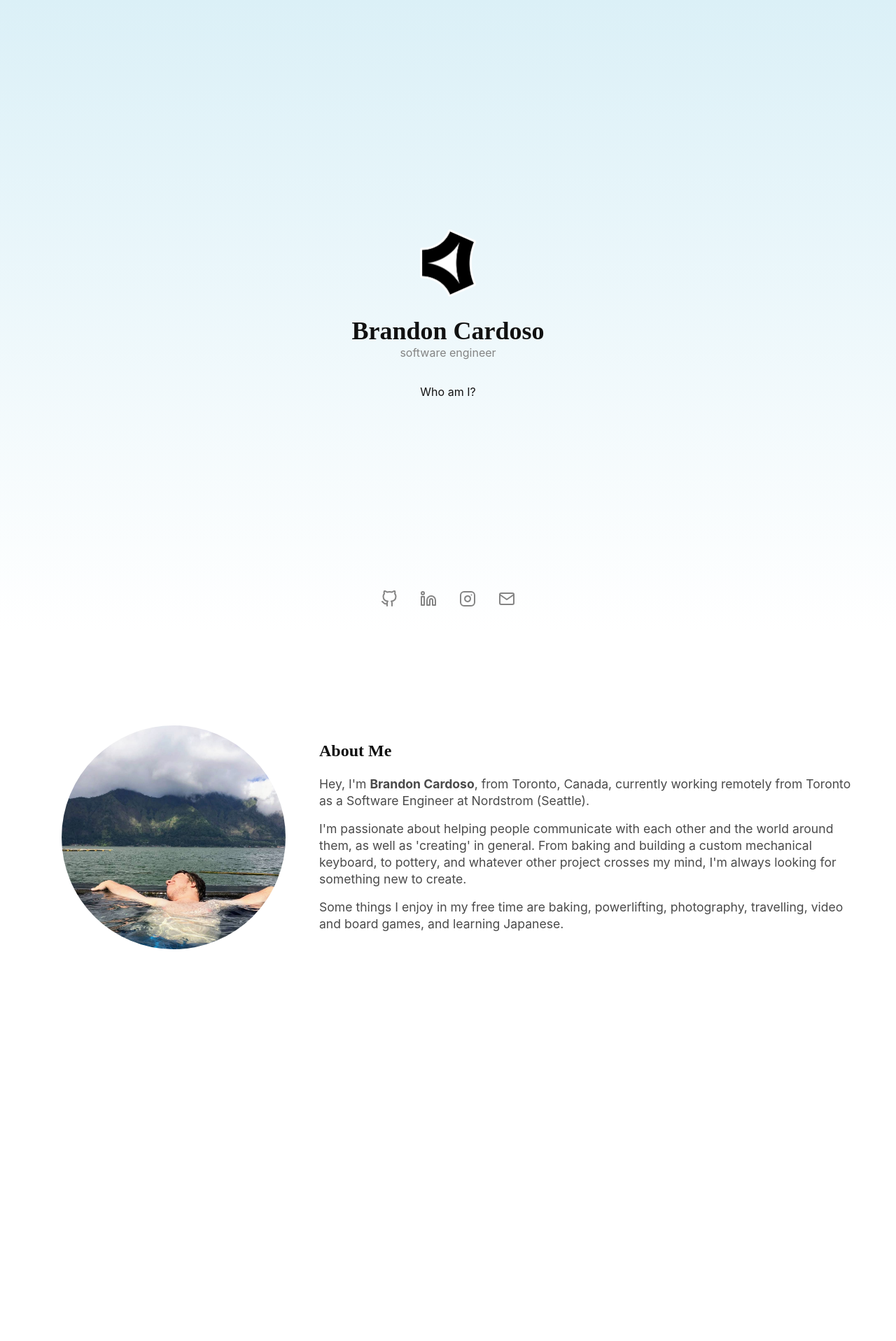
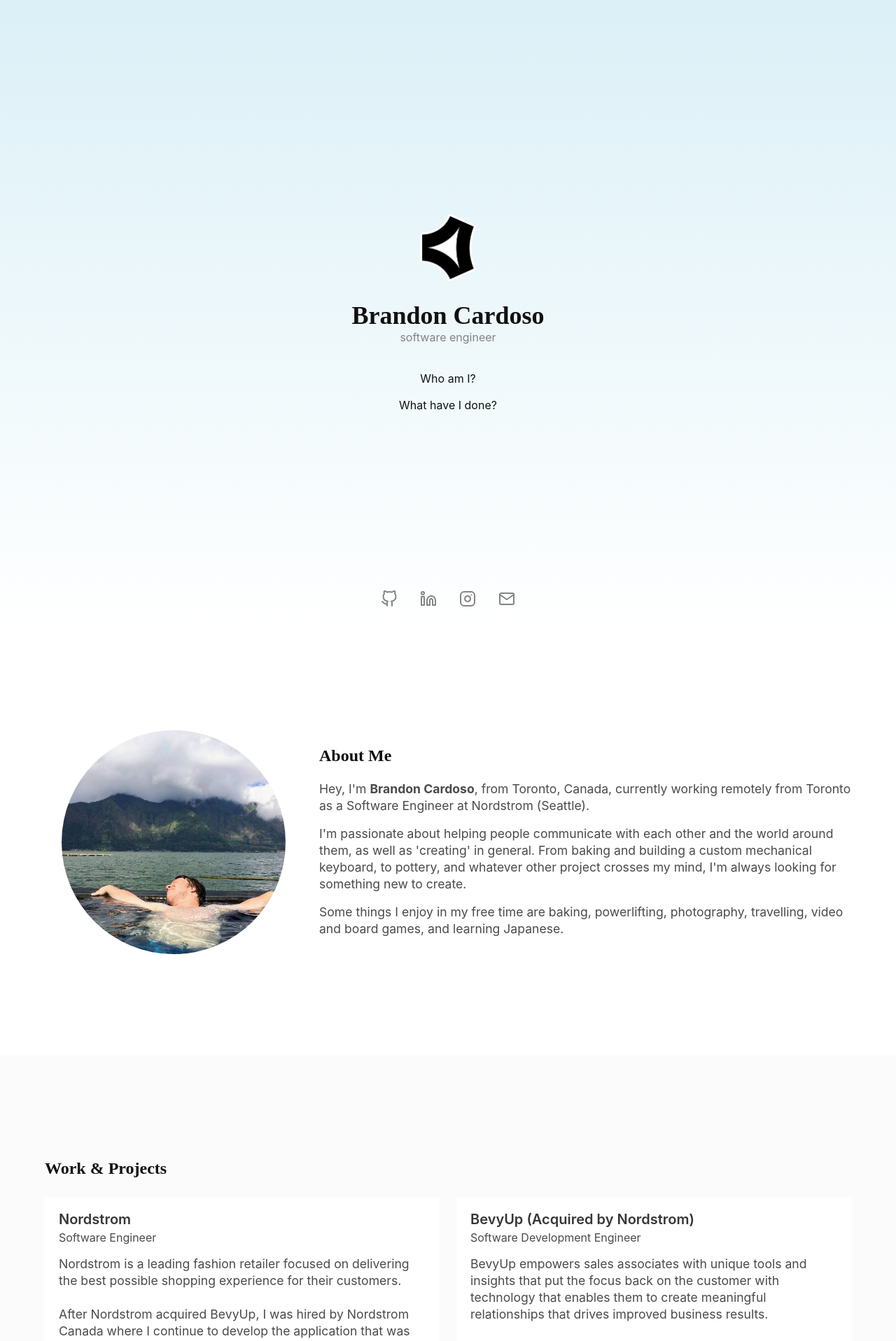
Before and after one commit to brandoncardoso/brandoncardoso.github.io, a Jekyll site: the page built from index.md, in a window 1280 px wide. Shown: the top 1917 px of the page at 70% size. Built offline with Jekyll 4.4.1, drawn with Linux system fonts in a browser that asks for light colours; some web fonts are replaced; before the commit the page ends 1494 px from its top, so only the background shows below that; some of the changed text lies outside the part shown.

Commit message:
add work/projects section

```diff
--- /dev/null
+++ b/_data/work_and_projects.yml
@@ -0,0 +1,63 @@
+-
+    title: Nordstrom
+    subtitle: Software Engineer
+    logo_url: /img/nordstrom_logo.png
+    body: >
+        Nordstrom is a leading fashion retailer focused on delivering
+        the best possible shopping experience for their customers.
+        <br /><br />
+        After Nordstrom acquired BevyUp, I was hired by Nordstrom Canada where I
+        continue to develop the application that was started at BevyUp.
+        My main focus has been intigration of BevyUp's resources (databases,
+        pipelines, documentation, repositories, etc.) with Nordstrom's,
+        as well as improving system reliability and monitoring.
+-
+    title: BevyUp (Acquired by Nordstrom)
+    subtitle: Software Development Engineer
+    logo_url: /img/bevyup_logo.png
+    body: >
+        BevyUp empowers sales associates with unique tools and insights
+        that put the focus back on the customer with technology that
+        enables them to create meaningful relationships that drives improved
+        business results.
+        <br /><br />
+        I worked at BevyUp for 3 years. During my time working there, the focus
+        of the company pivoted several times to meet customer demand, and I had
+        to develop a knowledge of the entire system. I worked on everything from
+        UI/UX to database design, and helped with the initial design and
+        implementation of the product that would lead to the acquisition by
+        Nordstrom. I'm deeply grateful for my time at BevyUp; the wonderful
+        people I met and worked with, and the experience I gained.
+        <br /><br />
+        BevyUp was acquired by Nordstrom in March, 2018.
+-
+    title: Bot Bros
+    subtitle: Co-Founder
+    logo_url: /img/botbros_logo.png
+    body: >
+        Bot Bros is a 'family' of automated trading bots for the online game
+        Team Fortress 2.
+        <br /><br />
+        Team Fortress 2 is a game with a special place in my heart. It introduced
+        me to the simple economic concept of supply and demand. After spending
+        lots of free time trading with other players, and seeing the success of
+        automated trading services, my friend and I decided to implement our own.
+        We created a database of thousands of items and their prices which were
+        automatically updated from a community driven pricing API, inventory
+        management logic, and a simple text chat interface for users.
+        <br /><br />
+        To date, we have served over 15,000 users and completed over 1,000,000 trades.
+-
+    title: Real Programming 4 Kids
+    subtitle: Instructor
+    logo_url: /img/rp4k_logo.jpg
+    body: >
+        At RP4K, kids learn the fundamentals of computer programming while
+        creating a video game in an informal classroom setting.
+        <br /><br />
+        I worked as an instructor at Real Programming 4 Kids for over a year,
+        teaching kids that were as young as 8 and up to 16. Courses came in
+        a variety of programming languages like Scratch, Visual Basic, C#,
+        and Java. I taught kids the basic programming principles and math
+        required to create games similar to Frogger, Asteroids, and Mario,
+        and even how to create mods for Minecraft.
--- a/_layouts/default.html
+++ b/_layouts/default.html
@@ -76,6 +76,7 @@
             <div class="intro__subtitle">software engineer</div>
             <div class="intro__nav">
                 <a href="#about">Who am I?</a>
+                <a href="#work">What have I done?</a>
             </div>
             <div class="intro__social">
                 {% for item in site.data.social %}
@@ -85,7 +86,7 @@
                 {% endfor %}
             </div>
         </section>
-        <section class="section about" id="about">
+        <section class="section is-medium about" id="about">
             <div class="container">
                 <div class="section__body about__body columns">
                     <div class="about__image column is-one-third is-full-mobile">
@@ -115,17 +116,46 @@
                 </div>
             </div>
         </section>
+        <section class="section is-medium work" id="work">
+            <div class="container">
+                <div class="section__title">
+                    Work &amp; Projects
+                </div>
+                <div class="section__body columns is-multiline">
+                    {% for item in site.data.work_and_projects %}
+                    <div class="column is-half">
+                        <div class="work__container box is-radiusless is-shadowless">
+                            <div class="work__text">
+                                <div class="work__title">
+                                    <p class="title is-5">{{ item.title }}</p>
+                                    {% if (item.subtitle) %}
+                                    <p class="subtitle is-6">{{ item.subtitle }}</p>
+                                    {% endif %}
+                                </div>
+                                <div class="work__body">
+                                    {{ item.body }}
+                                </div>
+                            </div>
+                            <div class="work__logo">
+                                <div class="image">
+                                    <img src="{{ item.logo_url }}" />
+                                </div>
+                            </div>
+                        </div>
+                    </div>
+                    {% endfor %}
+                </div>
+            </div>
+        </section>
         <div id="back-to-top" style="display:none">
             <a href="#intro">
                 <i data-feather="arrow-up"></i>
             </a>
         </div>
     </body>
+    <script>feather.replace()</script>
     <script>
-        feather.replace()
-    </script>
-    <script>
-        window.onscroll = function() {
+        let onScrollHandler = function() {
             let introHeight = document.getElementById('intro').clientHeight
             if (document.documentElement.scrollTop >= introHeight) {
                 document.getElementById('back-to-top').style.display = ''
--- a/css/main.scss
+++ b/css/main.scss
@@ -2,7 +2,7 @@
 ---
 $white:        #fff;
 $black:        #000;
-$gray-lighter: #fcfcfc;
+$gray-lighter: #fbfbfb;
 $gray-light:   #f5f5f5;
 $gray:         #e0e0e0;
 $gray-dark:    #848484;
@@ -99,11 +99,21 @@
 
 	&__nav {
 		margin-top: 2rem;
+		display: flex;
+		flex-direction: column;
+
+		a {
+			display: block;
+			padding: 0.2rem 0.3rem;
+
+			 & + a {
+				 margin-top: 0.5rem;
+			 }
+		}
 	}
 }
 
 .section {
-	min-height: 66%;
 	display: flex;
 	align-items: center;
 
@@ -140,6 +150,7 @@
 				max-width: 66%;
 			}
 		}
+
 		@media not all and (max-width: 768px) {
 			.image {
 				max-width: 20rem;
@@ -155,6 +166,29 @@
 		p + p {
 			margin-top: 1rem;
 		}
+	}
+}
+
+.work {
+	background: $gray-lighter;
+
+	&__container {
+		height: 100%;
+	}
+
+	&__logo {
+		.image img {
+			width: auto;
+			max-width: 15rem;
+			max-height: 3rem;
+			margin: auto;
+		}
+
+		margin-top: 2rem;
+	}
+
+	&__body {
+		margin-top: 1rem;
 	}
 }
 
```
Also changed, not shown: other parts of _layouts/default.html (+3 -0 lines), img/bevyup_logo.png (added), img/botbros_logo.png (added), img/nordstrom_logo.png (added), img/rp4k_logo.jpg (added).
